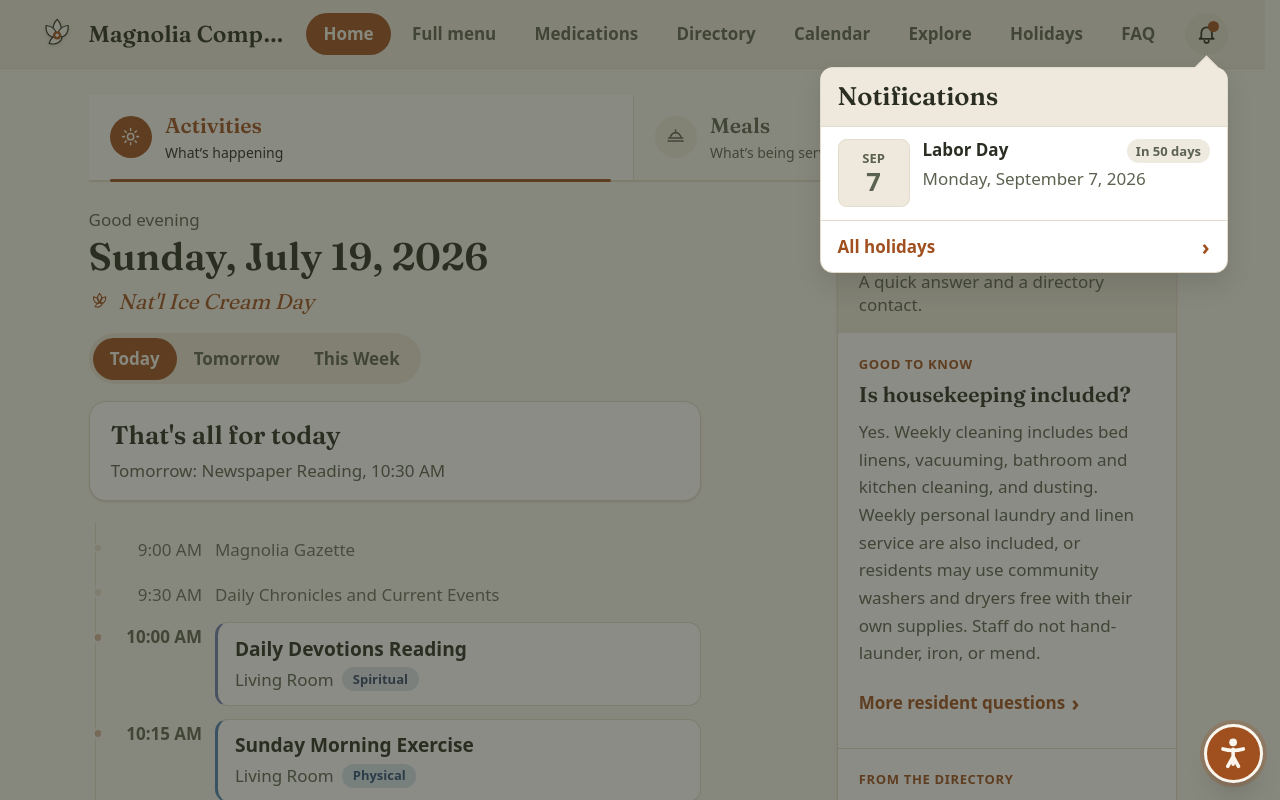
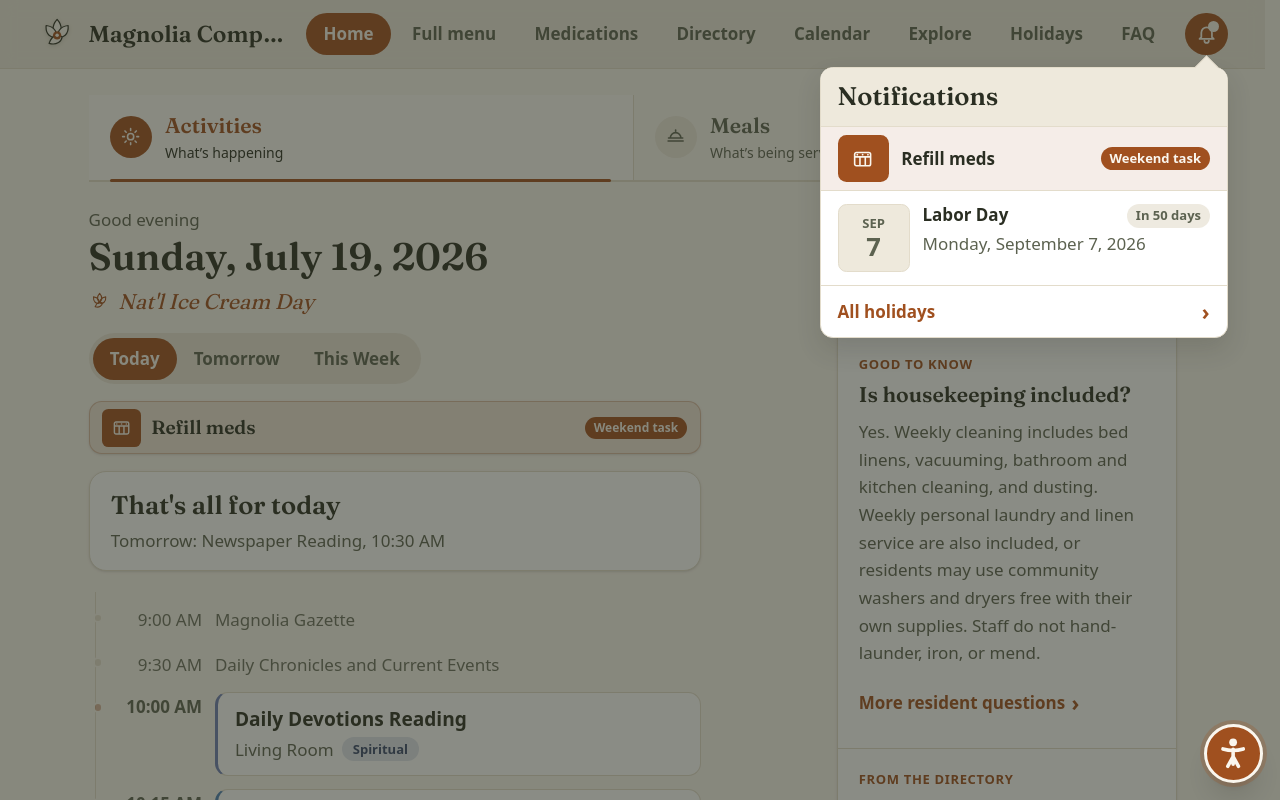
Before and after one commit to dillo/magnolia-companion, a Next.js app: page / in a window 1280 px wide. Both pictures are taken after a click on the button 1206 px from the left and 34 px from the top of the page. Shown: the top 800 px of the page. Built offline with nearby package versions, Linux system fonts and the light colour scheme.

Commit message:
feat: add weekend medication refill reminders

```diff
--- a/components/HomeClient.tsx
+++ b/components/HomeClient.tsx
@@ -18,6 +18,7 @@ import { greetingFor, heroStateFor, tomorrowPreview } from "@/lib/now";
 import { useNow } from "@/components/useNow";
 import MagnoliaFlourish from "@/components/MagnoliaFlourish";
 import HeroCard from "@/components/HeroCard";
+import MedicationRefillReminder from "@/components/MedicationRefillReminder";
 import RentReminder from "@/components/RentReminder";
 import {
   useHomeNavigation,
@@ -183,6 +184,7 @@ export default function HomeClient({
           />
 
           {activityPick !== "week" && <RentReminder date={activityDate} />}
+          <MedicationRefillReminder date={today} />
 
           {activityPick === "today" && now && day && (
             <div className="mb-5">
@@ -240,6 +242,7 @@ export default function HomeClient({
             />
 
             <RentReminder date={mealDate} />
+            <MedicationRefillReminder date={today} />
 
             {!menuDay && (
               <p className="mb-3 text-moss">The menu for this date hasn&apos;t been added yet.</p>
--- /dev/null
+++ b/components/MedicationRefillReminder.tsx
@@ -0,0 +1,50 @@
+import { medicationRefillReminderFor } from "@/lib/reminders";
+
+export default function MedicationRefillReminder({ date }: { date: string }) {
+  const reminder = medicationRefillReminderFor(date);
+  if (!reminder) return null;
+
+  return (
+    <section
+      aria-label="Medication refill reminder"
+      className="mb-4 grid grid-cols-[2.25rem_minmax(0,1fr)] items-center gap-2.5 rounded-xl border border-copper/30 bg-copper/10 px-3 py-1.5 shadow-sm"
+    >
+      <div
+        aria-hidden="true"
+        className="grid h-9 place-items-center rounded-md bg-copper text-petal"
+      >
+        <MedicationRefillIcon />
+      </div>
+
+      <div className="flex min-w-0 items-center justify-between gap-2">
+        <h2 className="font-display text-lg font-semibold leading-tight text-ink">
+          Refill meds
+        </h2>
+        <span className="shrink-0 whitespace-nowrap rounded-full bg-copper px-2 py-0.5 text-[12px] font-bold text-petal">
+          Weekend task
+        </span>
+      </div>
+    </section>
+  );
+}
+
+function MedicationRefillIcon() {
+  return (
+    <svg viewBox="0 0 24 24" className="h-4.5 w-4.5">
+      <rect
+        x="3"
+        y="5"
+        width="18"
+        height="15"
+        rx="2"
+        fill="none"
+        stroke="currentColor"
+        strokeWidth="1.8"
+      />
+      <path d="M3 10h18M9 10v10M15 10v10" fill="none" stroke="currentColor" strokeWidth="1.8" />
+      <circle cx="6" cy="7.5" r="1" fill="currentColor" />
+      <circle cx="12" cy="7.5" r="1" fill="currentColor" />
+      <circle cx="18" cy="7.5" r="1" fill="currentColor" />
+    </svg>
+  );
+}
--- a/components/Notifications.tsx
+++ b/components/Notifications.tsx
@@ -12,7 +12,11 @@ import {
   shortMonthOfISO,
 } from "@/lib/dates";
 import { upcomingHolidays } from "@/lib/lookup";
-import { rentDueStatusLabel, rentReminderFor } from "@/lib/reminders";
+import {
+  medicationRefillReminderFor,
+  rentDueStatusLabel,
+  rentReminderFor,
+} from "@/lib/reminders";
 import { useToday } from "@/components/useToday";
 
 function startDateLabel(iso: string): string {
@@ -31,9 +35,10 @@ export default function Notifications({ holidays }: { holidays: Holiday[] }) {
 
   const nextHoliday = today ? upcomingHolidays(holidays, today, 1)[0] ?? null : null;
   const rentReminder = today ? rentReminderFor(today) : null;
+  const medicationRefillReminder = today ? medicationRefillReminderFor(today) : null;
   const holidayInDays = today && nextHoliday ? daysUntil(today, nextHoliday.startDate) : null;
   const holidaySoon = holidayInDays !== null && holidayInDays <= 30;
-  const prominent = rentReminder !== null || holidaySoon;
+  const prominent = medicationRefillReminder !== null || rentReminder !== null || holidaySoon;
 
   useLayoutEffect(() => {
     if (!open || !buttonRef.current) return;
@@ -60,7 +65,7 @@ export default function Notifications({ holidays }: { holidays: Holiday[] }) {
     };
   }, [open]);
 
-  if (!today || (!nextHoliday && !rentReminder)) return null;
+  if (!today || (!nextHoliday && !rentReminder && !medicationRefillReminder)) return null;
 
   return (
     <>
@@ -106,6 +111,25 @@ export default function Notifications({ holidays }: { holidays: Holiday[] }) {
                 </div>
 
                 <div className="divide-y divide-hairline">
+                  {medicationRefillReminder && (
+                    <article className="grid grid-cols-[3rem_minmax(0,1fr)] items-center gap-3 bg-copper/10 px-4 py-2">
+                      <div
+                        aria-hidden="true"
+                        className="grid h-11 place-items-center rounded-lg bg-copper text-petal"
+                      >
+                        <MedicationRefillIcon />
+                      </div>
+                      <div className="flex min-w-0 items-center justify-between gap-3">
+                        <h3 className="min-w-0 font-semibold leading-tight text-ink">
+                          Refill meds
+                        </h3>
+                        <span className="shrink-0 whitespace-nowrap rounded-full bg-copper px-2 py-0.5 text-[13px] font-bold text-petal">
+                          Weekend task
+                        </span>
+                      </div>
+                    </article>
+                  )}
+
                   {rentReminder && (
                     <article className="grid grid-cols-[4.25rem_minmax(0,1fr)] gap-3 bg-copper/10 px-4 py-3">
                       <div className="flex h-16 flex-col items-center justify-center rounded-lg bg-copper text-center text-petal">
@@ -160,9 +184,9 @@ export default function Notifications({ holidays }: { holidays: Holiday[] }) {
                   )}
                 </div>
                 {nextHoliday && (
-                  <div className="border-t border-hairline px-4 py-3">
+                  <div className="divide-y divide-hairline border-t border-hairline">
                     <Link href="/holidays" onClick={() => setOpen(false)}
-                      className="flex items-center justify-between font-semibold text-copper hover:text-ink">
+                      className="flex items-center justify-between px-4 py-3 font-semibold text-copper hover:text-ink">
                       <span>All holidays</span>
                       <span aria-hidden="true" className="text-xl leading-none">›</span>
                     </Link>
@@ -176,3 +200,24 @@ export default function Notifications({ holidays }: { holidays: Holiday[] }) {
     </>
   );
 }
+
+function MedicationRefillIcon() {
+  return (
+    <svg viewBox="0 0 24 24" className="h-5 w-5">
+      <rect
+        x="3"
+        y="5"
+        width="18"
+        height="15"
+        rx="2"
+        fill="none"
+        stroke="currentColor"
+        strokeWidth="1.8"
+      />
+      <path d="M3 10h18M9 10v10M15 10v10" fill="none" stroke="currentColor" strokeWidth="1.8" />
+      <circle cx="6" cy="7.5" r="1" fill="currentColor" />
+      <circle cx="12" cy="7.5" r="1" fill="currentColor" />
+      <circle cx="18" cy="7.5" r="1" fill="currentColor" />
+    </svg>
+  );
+}
--- a/lib/reminders.ts
+++ b/lib/reminders.ts
@@ -1,10 +1,14 @@
-import { addDaysISO, daysUntil } from "./dates";
+import { addDaysISO, dayNameOfISO, daysUntil } from "./dates";
 
 export const RENT_REMINDER_LEAD_DAYS = 3;
 
 export type RentReminder = {
   dueDate: string;
   daysUntilDue: number;
+};
+
+export type MedicationRefillReminder = {
+  day: "Saturday" | "Sunday";
 };
 
 function firstOfNextMonthISO(date: string): string {
@@ -38,3 +42,10 @@ export function rentDueStatusLabel(daysUntilDue: number): string {
   if (daysUntilDue === 0) return "Due today";
   return "Payment due";
 }
+
+/** Visible throughout the weekend, then clears when the local date becomes Monday. */
+export function medicationRefillReminderFor(date: string): MedicationRefillReminder | null {
+  const day = dayNameOfISO(date);
+  if (day !== "Saturday" && day !== "Sunday") return null;
+  return { day };
+}
```
Also changed, not shown: 2 other files (tests, documents, lock files or other folders).
